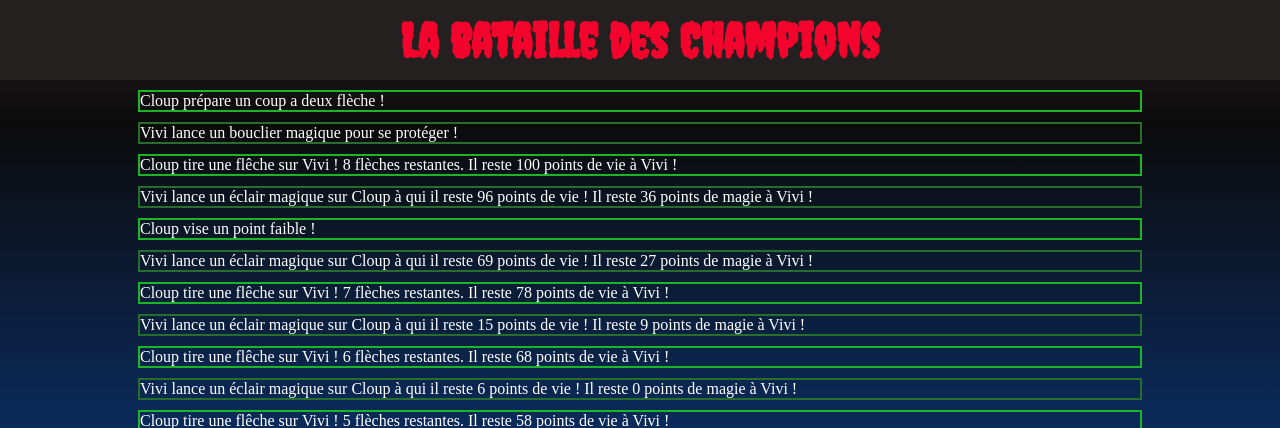
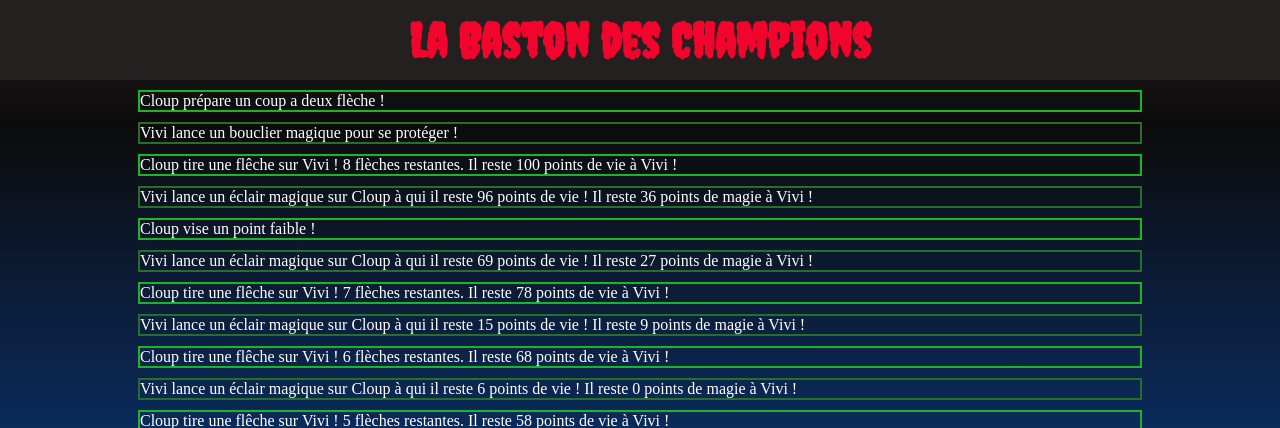
Before and after one commit to claude-bssn/validation_w8-main, a PHP site: page / in a window 1280 px wide. Shown: the top 428 px of the page. Run offline with PHP 8.4, Linux system fonts and the light colour scheme.

Commit message:
adjust title

```diff
--- a/index.php
+++ b/index.php
@@ -18,7 +18,7 @@ $player2 = new Magician('Vivi');
 </head>
 <body>
     <header>
-        <h1 class='title'>La bataille des Champions </h1>
+        <h1 class='title'>La Baston des Champions </h1>
     </header>
 
     <div class="board">
```
